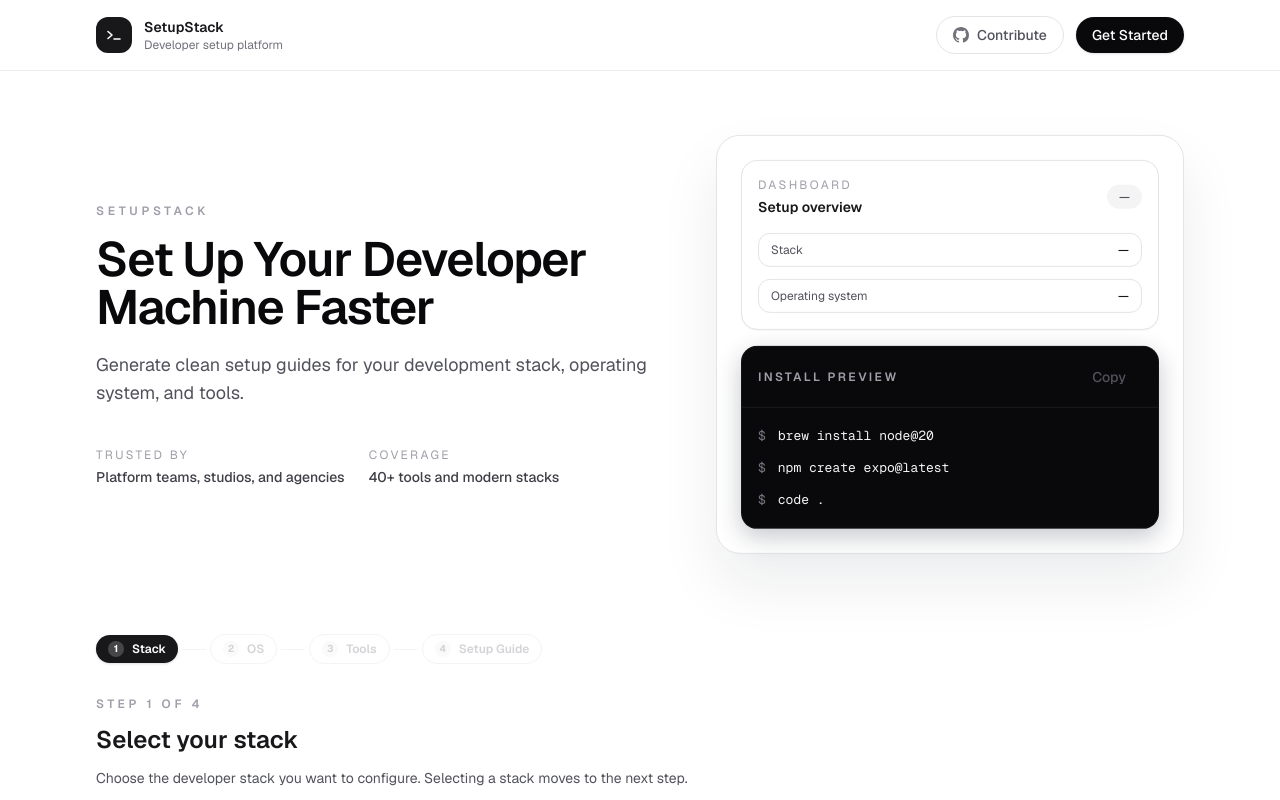
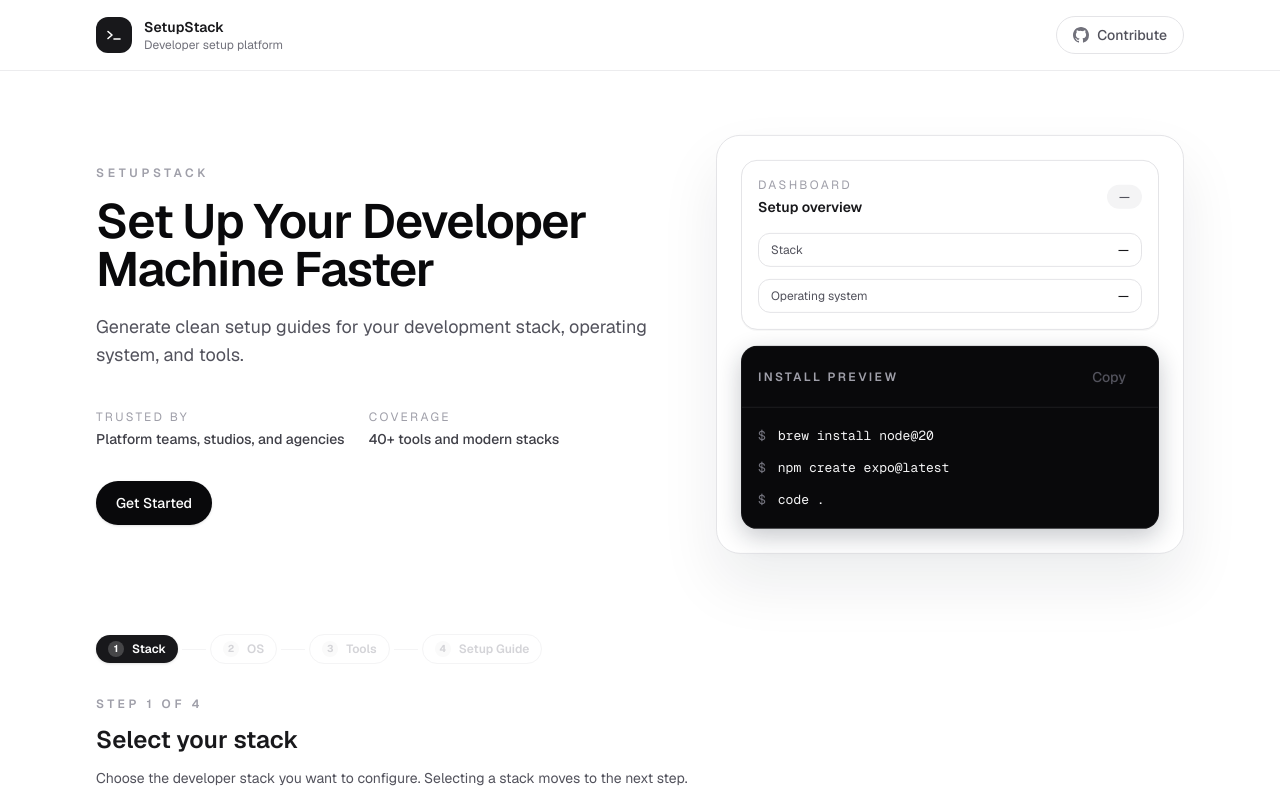
Before and after one commit to adsalihac/setupstack, a Next.js app: page / in a window 1280 px wide. Shown: the top 800 px of the page. Built offline with nearby package versions, Linux system fonts and the light colour scheme.

Commit message:
feat: add "Get Started" button to Home component and remove from Navbar for improved navigation

```diff
--- a/src/app/page.tsx
+++ b/src/app/page.tsx
@@ -173,6 +173,7 @@ export default function Home() {
               <p className="mt-5 text-lg leading-7 text-zinc-600">
                 Generate clean setup guides for your development stack, operating system, and tools.
               </p>
+
               <div className="mt-10 flex flex-wrap gap-6 text-sm text-zinc-500">
                 <div>
                   <p className="text-xs uppercase tracking-[0.2em] text-zinc-400">Trusted by</p>
@@ -183,7 +184,14 @@ export default function Home() {
                   <p className="mt-1 font-medium text-zinc-700">40+ tools and modern stacks</p>
                 </div>
               </div>
+               <Button className="mt-8" onClick={() => {
+                document.getElementById("stacks")?.scrollIntoView({ behavior: "smooth" });
+                searchRef.current?.focus();
+              }}>
+                Get Started
+              </Button>
             </div>
+
             <motion.div
               className="rounded-3xl border border-zinc-200 bg-white p-6 shadow-[0_30px_60px_rgba(15,23,42,0.08)]"
               animate={{ y: [0, -8, 0] }}
@@ -221,7 +229,7 @@ export default function Home() {
         </section>
 
         {/* Stepper */}
-        <div className="mb-8 flex items-center gap-1">
+        <div id="stacks" className="mb-8 flex scroll-mt-28 items-center gap-1">
           {STEPS.map((step, i) => {
             const unlocked = step.id <= maxUnlocked;
             const active = currentStep === step.id;
--- a/src/components/Navbar.tsx
+++ b/src/components/Navbar.tsx
@@ -60,9 +60,6 @@ export function Navbar() {
             </svg>
             Contribute
           </a>
-          <Button size="sm" onClick={handleGetStarted}>
-            Get Started
-          </Button>
         </div>
       </div>
     </header>
```
